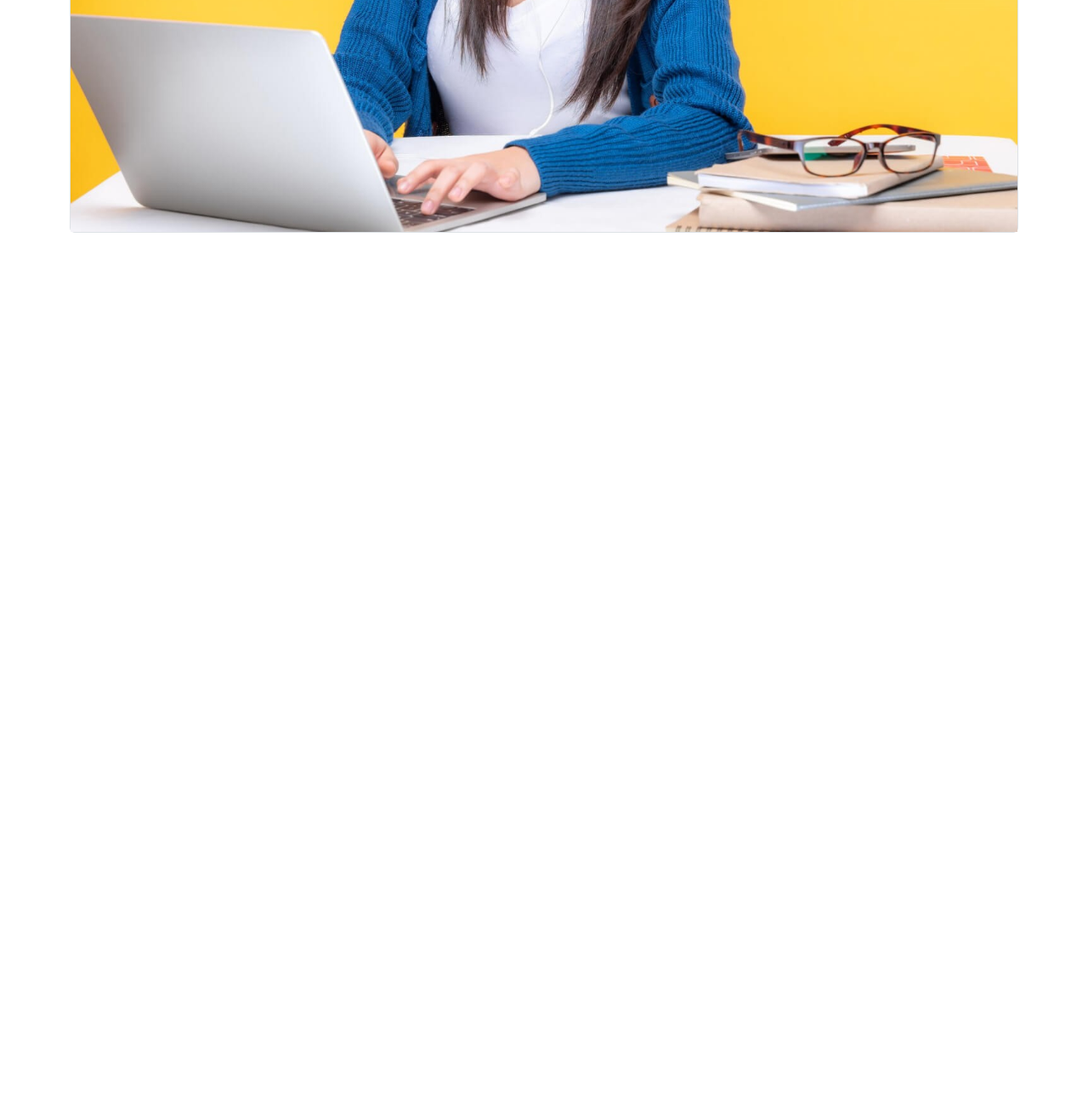
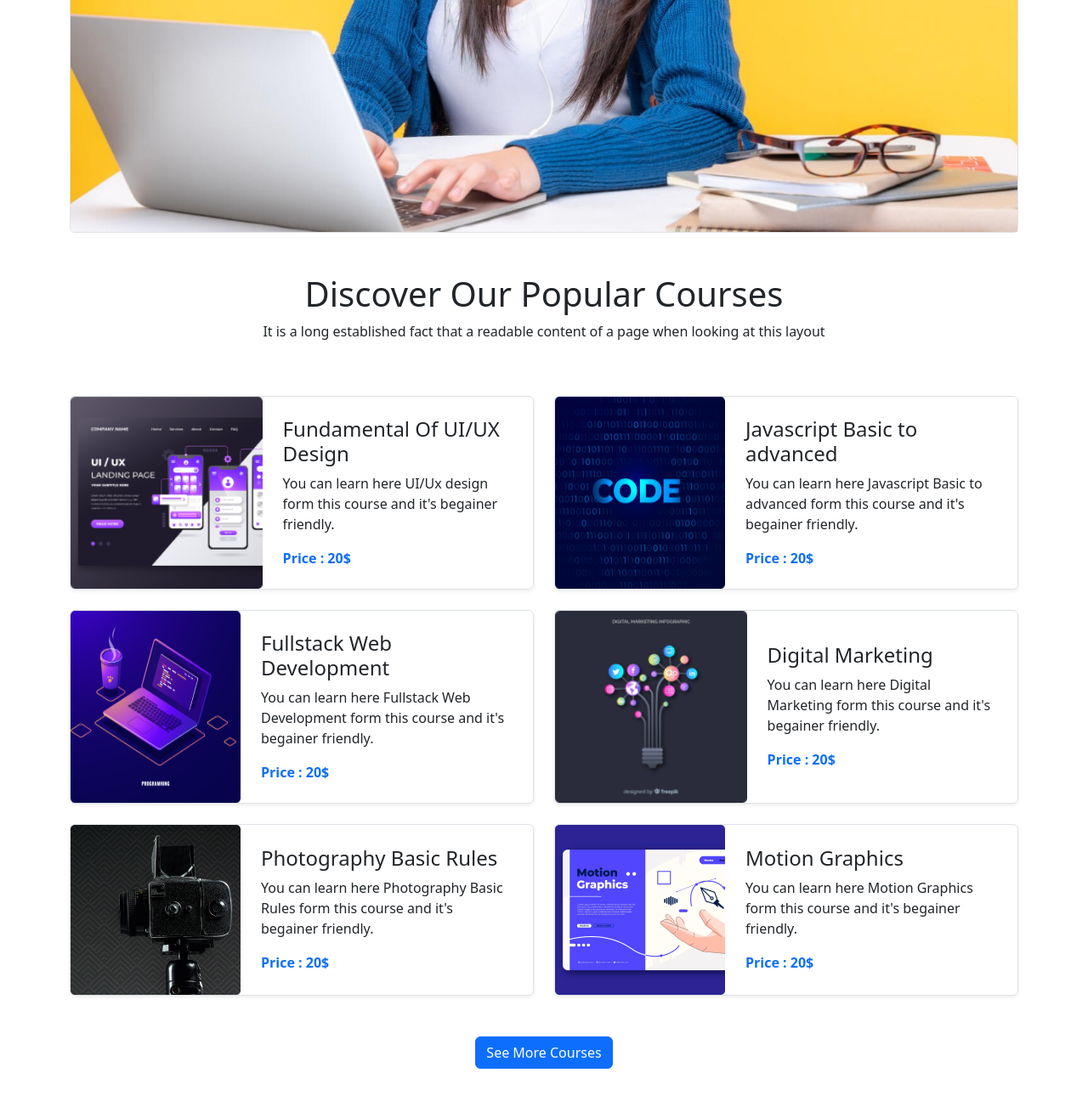
Before and after one commit to tasnimtusu7/edtech-website, a plain HTML site: page index.html in a window 1280 px wide. Shown: the part 500-1796 px from the top of the page at 85% size. Before the commit the page ends 800 px from the top, so only its background shows below. Drawn offline with nearby package versions, Linux system fonts and the light colour scheme.

Commit message:
corses added

```diff
--- a/index.html
+++ b/index.html
@@ -80,6 +80,85 @@
   </div>
 <!--slider end-->
   </header>
+  <main class="container">
+    <!--courses start-->
+    <div class="mt-5 mb-5 d-flex flex-column justify-content-center align-items-center">
+        <h1>Discover Our Popular Courses</h1>
+        <p>It is a long established fact that a readable content of a page when looking at this layout</p>
+    </div>
+       <div class="courses row gy-4">
+        <div class="course col-12 col-lg-6">
+            <div class="course-card d-flex flex-column flex-md-row flex-lg-row border border-1 rounded-2  shadow-sm h-100">
+                <img src="images/course/course-1.png" alt="">
+                <div class="course-info d-flex flex-column justify-content-center p-4">
+                    <h4>Fundamental Of UI/UX Design</h4>
+                    <p>You can learn here UI/Ux design form this course and it's begainer friendly.</p>
+                    <a href="#" class="text-primary text-decoration-none fw-semibold">Price : 20$</a>
+                </div>
+            </div>
+        </div>
+
+        <div class="course col-12 col-lg-6">
+            <div class="course-card d-flex flex-column flex-md-row flex-lg-row border border-1 rounded-2  shadow-sm h-100">
+                <img src="images/course/course-2.png" alt="">
+                <div class="course-info d-flex flex-column justify-content-center p-4">
+                    <h4>Javascript Basic to advanced</h4>
+                    <p>You can learn here Javascript Basic to advanced form this course and it's begainer friendly.</p>
+                    <a href="#" class="text-primary text-decoration-none fw-semibold">Price : 20$</a>
+                </div>
+            </div>
+        </div>
+
+        <div class="course col-12 col-lg-6">
+            <div class="course-card d-flex flex-column flex-md-row flex-lg-row border border-1 rounded-2  shadow-sm h-100">
+                <img src="images/course/course-3.png" alt="">
+                <div class="course-info d-flex flex-column justify-content-center p-4">
+                    <h4>Fullstack Web Development</h4>
+                    <p>You can learn here Fullstack Web Development form this course and it's begainer friendly.</p>
+                    <a href="#" class="text-primary text-decoration-none fw-semibold">Price : 20$</a>
+                </div>
+            </div>
+        </div>
+
+        <div class="course col-12 col-lg-6">
+            <div class="course-card d-flex flex-column flex-md-row flex-lg-row border border-1 rounded-2  shadow-sm h-100">
+                <img src="images/course/course-4.png" alt="">
+                <div class="course-info d-flex flex-column justify-content-center p-4">
+                    <h4>Digital Marketing</h4>
+                    <p>You can learn here Digital Marketing form this course and it's begainer friendly.</p>
+                    <a href="#" class="text-primary text-decoration-none fw-semibold">Price : 20$</a>
+                </div>
+            </div>
+        </div>
+
+        <div class="course col-12 col-lg-6">
+            <div class="course-card d-flex flex-column flex-md-row flex-lg-row border border-1 rounded-2  shadow-sm h-100">
+                <img src="images/course/course-5.png" alt="">
+                <div class="course-info d-flex flex-column justify-content-center p-4">
+                    <h4>Photography Basic Rules</h4>
+                    <p>You can learn here Photography Basic Rules form this course and it's begainer friendly.</p>
+                    <a href="#" class="text-primary text-decoration-none fw-semibold">Price : 20$</a>
+                </div>
+            </div>
+        </div>
+
+        <div class="course col-12 col-lg-6">
+            <div class="course-card d-flex flex-column flex-md-row flex-lg-row border border-1 rounded-2  shadow-sm h-100">
+                <img src="images/course/course-6.png" alt="">
+                <div class="course-info d-flex flex-column justify-content-center p-4">
+                    <h4>Motion Graphics</h4>
+                    <p>You can learn here Motion Graphics form this course and it's begainer friendly.</p>
+                    <a href="#" class="text-primary text-decoration-none fw-semibold">Price : 20$</a>
+                </div>
+            </div>
+        </div>
+    </div>
+
+    <div class="mt-5 mb-5 d-flex flex-column justify-content-center align-items-center ">
+        <button type="button" class="btn btn-primary">See More Courses</button>
+    </div>
+    <!--courses end-->
+  </main>
 
     <!--link js-->
     <script src="https://cdn.jsdelivr.net/npm/bootstrap@5.2.0/dist/js/bootstrap.bundle.min.js" integrity="sha384-A3rJD856KowSb7dwlZdYEkO39Gagi7vIsF0jrRAoQmDKKtQBHUuLZ9AsSv4jD4Xa" crossorigin="anonymous"></script>
```
